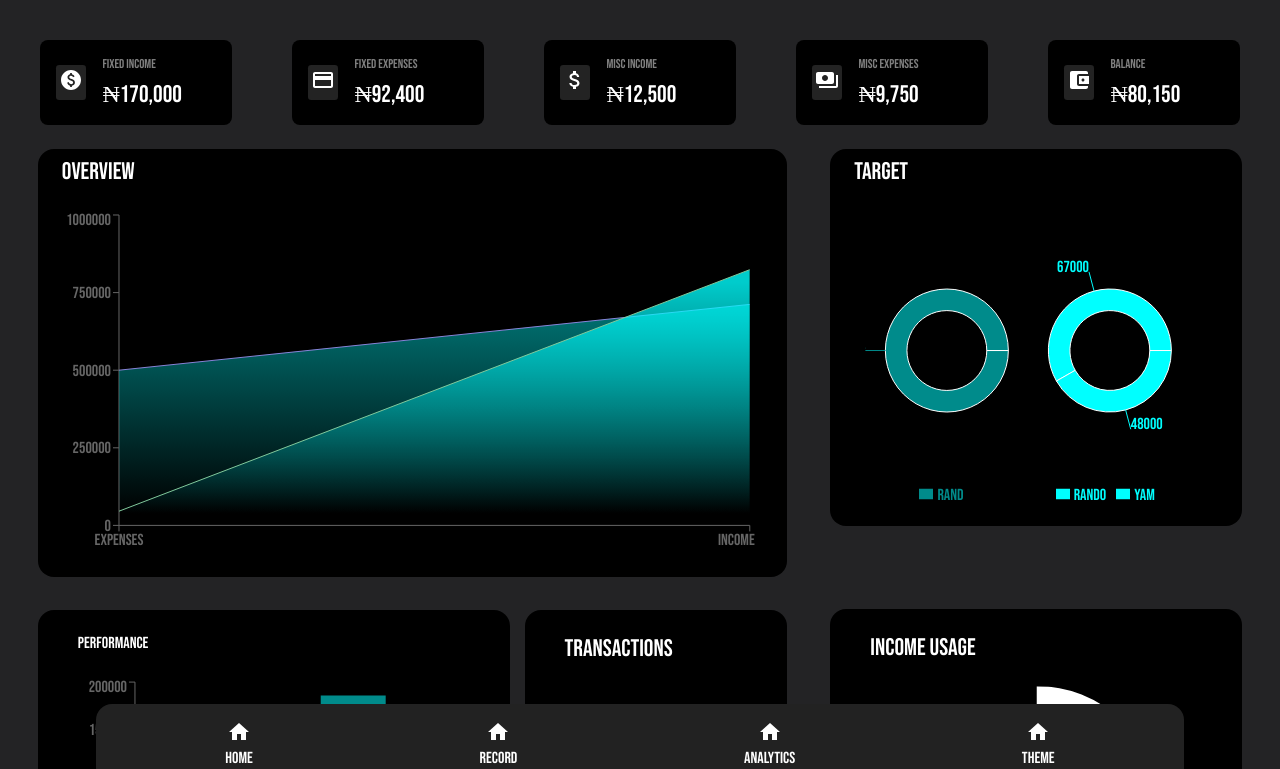
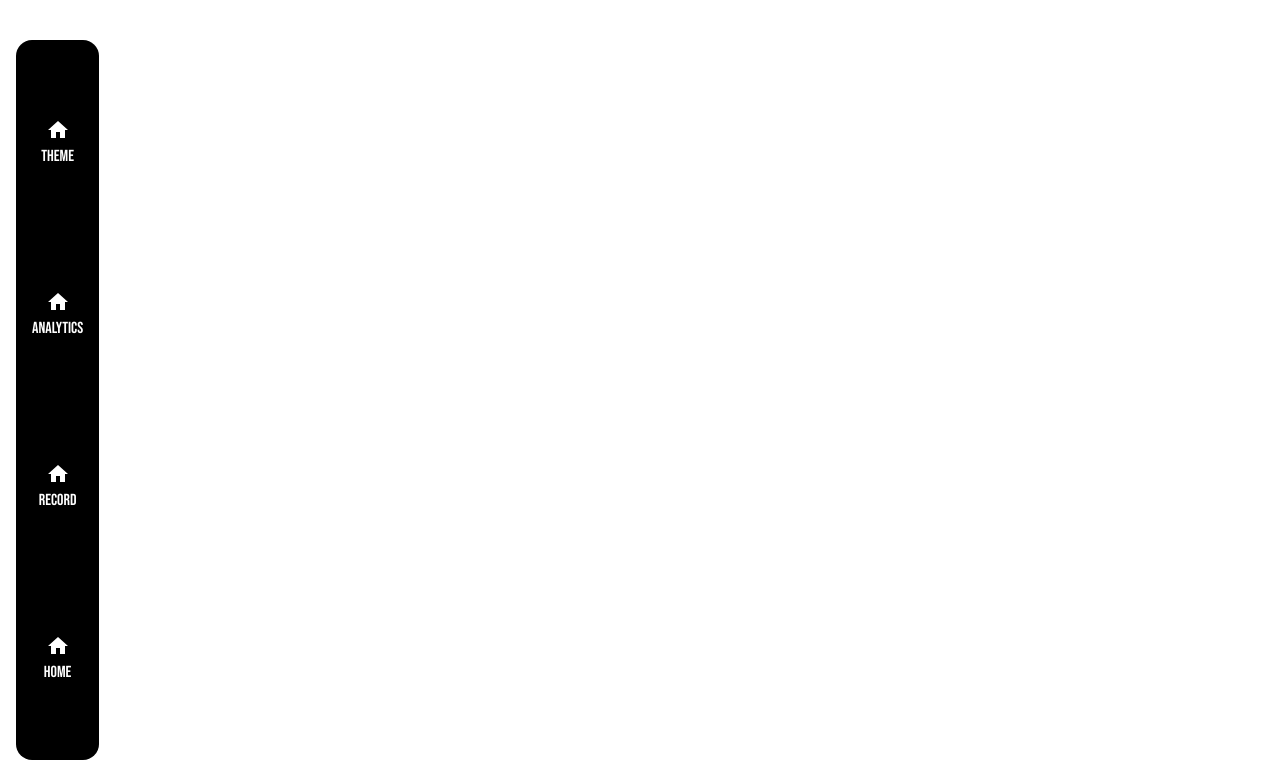
Before and after one commit to dhani-el/flexdashboard, a React app: page / in a window 1280 px wide. Shown: the top 769 px of the page. Built offline with nearby package versions, Linux system fonts and the light colour scheme.

Commit message:
complete navigation implementatin

```diff
--- a/src/Main/index.jsx
+++ b/src/Main/index.jsx
@@ -1,4 +1,5 @@
 import { useState } from "react";
+import { motion } from "framer-motion";
 import Analytics from "../Analytics/Jsx";
 import Navigation from "../Navigation/jsx";
 import { navConstants } from "../constants";
@@ -7,8 +8,12 @@ import { navConstants } from "../constants";
 export default function MainContainer(){
     const [page, setPage] = useState(navConstants.HOME)
 
-    return (<div className="container">
-                <Analytics/>
-                <Navigation navToFunc={setPage}/>
-            </div>)
+    return (<motion.div className="container">
+                <motion.div id="pageContent" >
+                    {page === navConstants.ANALYTICS && <Analytics/> }
+                </motion.div>
+                <motion.div id="navigationCompContainer">
+                    <Navigation navToFunc={setPage}/>
+                </motion.div>
+            </motion.div>)
 }
--- a/src/Navigation/style/index.css
+++ b/src/Navigation/style/index.css
@@ -7,6 +7,19 @@
   flex-direction: column;
   align-items: center;
   position: relative;
+}
+
+#pageContent {
+  width: 100%;
+  height: 100%;
+}
+
+#navigationCompContainer {
+  width: 100%;
+  display: flex;
+  justify-content: center;
+  height: -moz-fit-content;
+  height: fit-content;
 }
 
 #navigationContainer {
@@ -23,4 +36,31 @@
   display: flex;
   flex-direction: column;
   align-items: center;
+}
+
+@media (orientation: landscape) and (min-width: 700px) {
+  .container {
+    flex-direction: row-reverse;
+    height: 100%;
+    overflow: scroll;
+    align-items: flex-start;
+    gap: 2%;
+  }
+  #navigationCompContainer {
+    width: 5%;
+    height: 100%;
+    position: relative;
+  }
+  #navigationCompContainer #navigationContainer {
+    position: fixed;
+    top: 5%;
+    left: 1rem;
+    flex-direction: column-reverse;
+    width: -moz-fit-content;
+    width: fit-content;
+    height: 90%;
+    justify-content: space-around;
+    align-items: center;
+    background-color: black;
+  }
 }/*# sourceMappingURL=index.css.map */
```
Also changed, not shown: src/Navigation/style/index.scss (+40 -0 lines), 1 other file (tests, documents, lock files or other folders).
